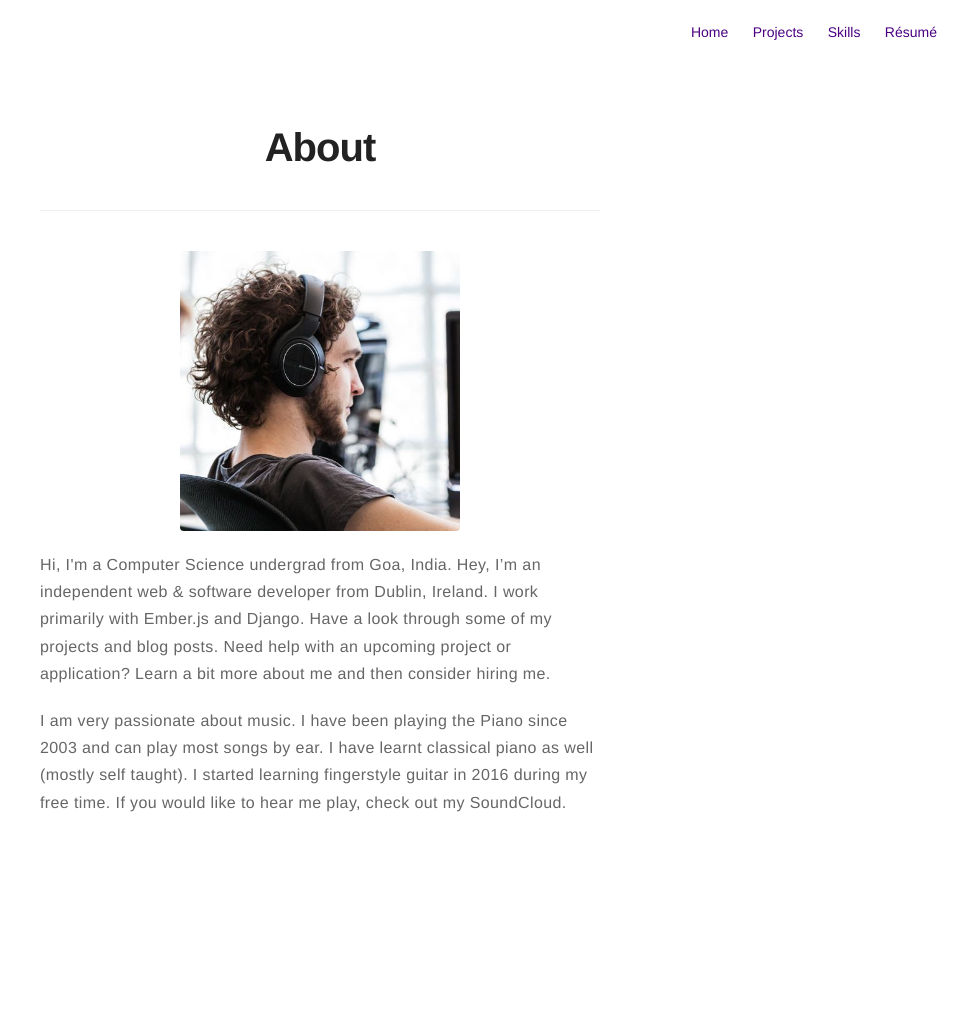
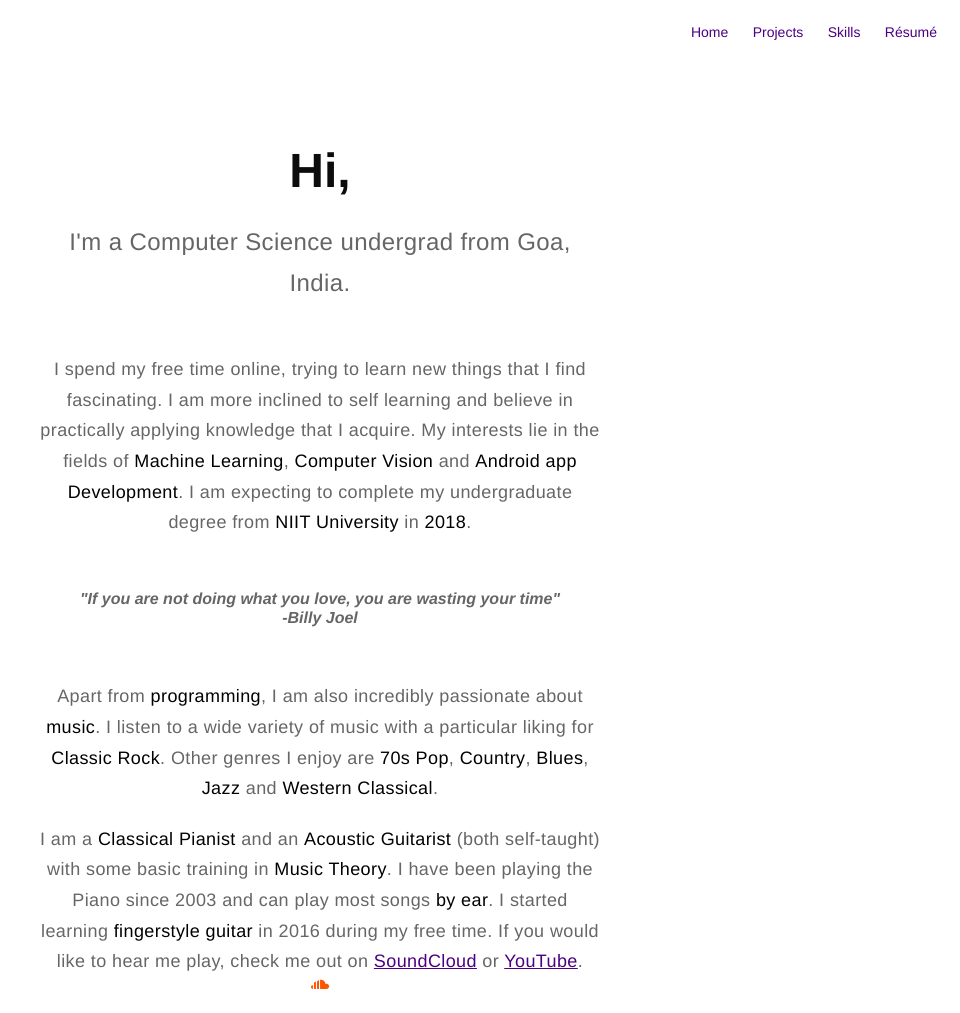
Before and after one commit to ashwinpilgaonkar/ashwinpilgaonkar.github.io, a Jekyll site: the page built from about.md, in a window 1280 px wide. Shown: the whole page, without its empty margins (320-1280 px from the left). Built offline with Jekyll 4.4.1, drawn with Linux system fonts in a browser that asks for light colours; before the commit the page ends 900 px from its top, so only the background shows below that.

Commit message:
Added About section

```diff
--- a/_includes/header.html
+++ b/_includes/header.html
@@ -26,7 +26,18 @@
 {% endif %}
 
 {% if showHeader == false %}
+    {% if page.title == "About"%}
+    <center>
+    <!-- <img src="{{ site.url }}/{{ site.picture }}" alt="Ashwin Pilgaonkar"> -->
     <header class="header-home {% if site.animation %}animated{% endif %}">
+        <!-- <img src="{{ site.url }}/{{ site.picture }}" alt="Ashwin Pilgaonkar"> -->
+        <br>
+        <b><font size="7" color="#0c0c0c">Hi,</font></b>
+        <font size="5"><p>I'm a Computer Science undergrad from Goa, India.</p></font>
+    </center>
+
+    {% else %}
+        <header class="header-home {% if site.animation %}animated{% endif %}">
         <h1 class="title">{{ page.title }}</h1>
 
         {% if page.title == "Skills"%}
@@ -35,6 +46,7 @@
         {% else %}
             <hr>
         {% endif %}
+    {% endif %}
     </header>
 {% endif %}
 
--- a/about.md
+++ b/about.md
@@ -2,11 +2,33 @@
 title: About
 layout: page
 ---
-![Profile Image]({{ site.url }}/{{ site.picture }})
+<!-- ![Profile Image]({{ site.url }}/{{ site.picture }}) -->
 
-<p>Hi, I'm a Computer Science undergrad from Goa, India.
-Hey, I’m an independent web & software developer from Dublin, Ireland. I work primarily with Ember.js and Django.
-Have a look through some of my projects and blog posts. Need help with an upcoming project or application? Learn a bit more about me and then consider hiring me.</p>
-
-<p>I am very passionate about music. I have been playing the Piano since 2003 and can play most songs by ear. I have learnt classical piano as well (mostly self taught).
-I started learning fingerstyle guitar in 2016 during my free time. If you would like to hear me play, check out my SoundCloud.</p>
+<center>
+    <font size="4">
+        <p>
+            <br>
+            I spend my free time online, trying to learn new things that I find fascinating. I am more inclined to self learning and believe in practically applying knowledge that I acquire.
+            My interests lie in the fields of <strong>Machine Learning</strong>, <strong>Computer Vision</strong> and <strong>Android app Development</strong>. I am expecting to complete my undergraduate degree from <strong>NIIT University</strong> in <strong>2018</strong>.
+            <br>
+            <br>
+        </p>
+    </font>
+    <font size="3.5">
+            <b><i>"If you are not doing what you love, you are wasting your time"
+            <br>
+            -Billy Joel</i></b>
+            <br>
+            <br>
+            <br>
+    </font>
+    <font size="4">
+        <p>
+            Apart from <strong>programming</strong>, I am also incredibly passionate about <strong>music</strong>. I listen to a wide variety of music with a particular liking for <strong>Classic Rock</strong>. Other genres I enjoy are <strong>70s Pop</strong>, <strong>Country</strong>, <strong>Blues</strong>, <strong>Jazz</strong> and <strong>Western Classical</strong>.
+        </p>
+        <p>
+            I am a <strong>Classical Pianist</strong> and an <strong>Acoustic Guitarist</strong> (both self-taught) with some basic training in <strong>Music Theory</strong>.
+            I have been playing the Piano since 2003 and can play most songs <strong>by ear</strong>. I started learning <strong>fingerstyle guitar</strong> in 2016 during my free time. If you would like to hear me play, check me out on <a href="https://soundcloud.com/ashwin_pilgaonkar">SoundCloud</a> or <a href="https://www.youtube.com/channel/UCtwmwjPenrE-JeNxLvY9UGA">YouTube</a>. <img src="{{site.baseurl}}/assets/images/soundcloud.png" style="width:23px;height:16px;">
+        </p>
+    </font>
+</center>
```
Also changed, not shown: projects.md (+26 -5 lines), skills.md (+2 -2 lines), assets/images/businessstats.jpg (added), assets/images/flick - Copy.jpg (added), assets/images/flick.jpg, assets/images/popmovies.png (added), assets/images/rover - Copy.jpg (added), assets/images/rover.jpg (added), assets/images/soundcloud.png (added).
